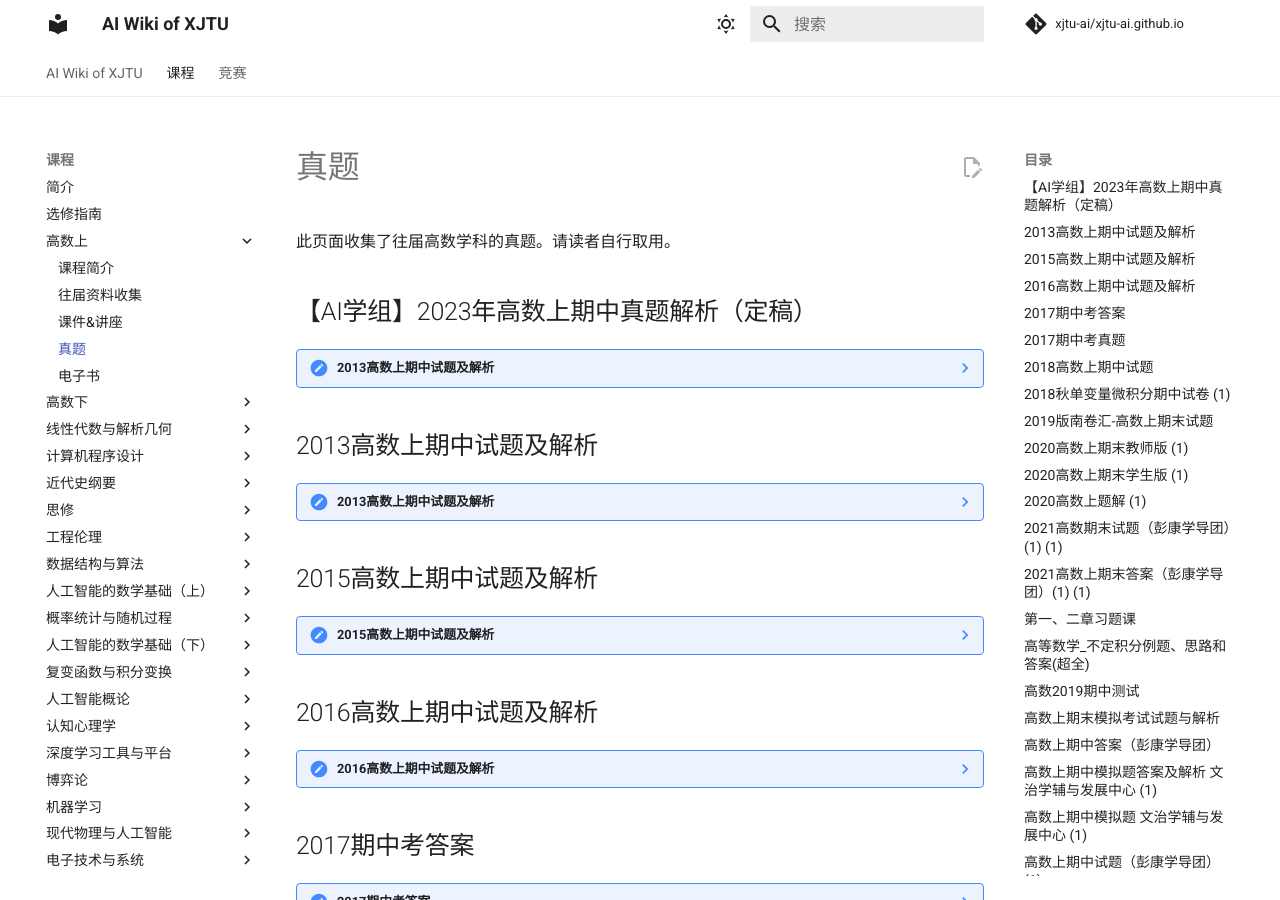
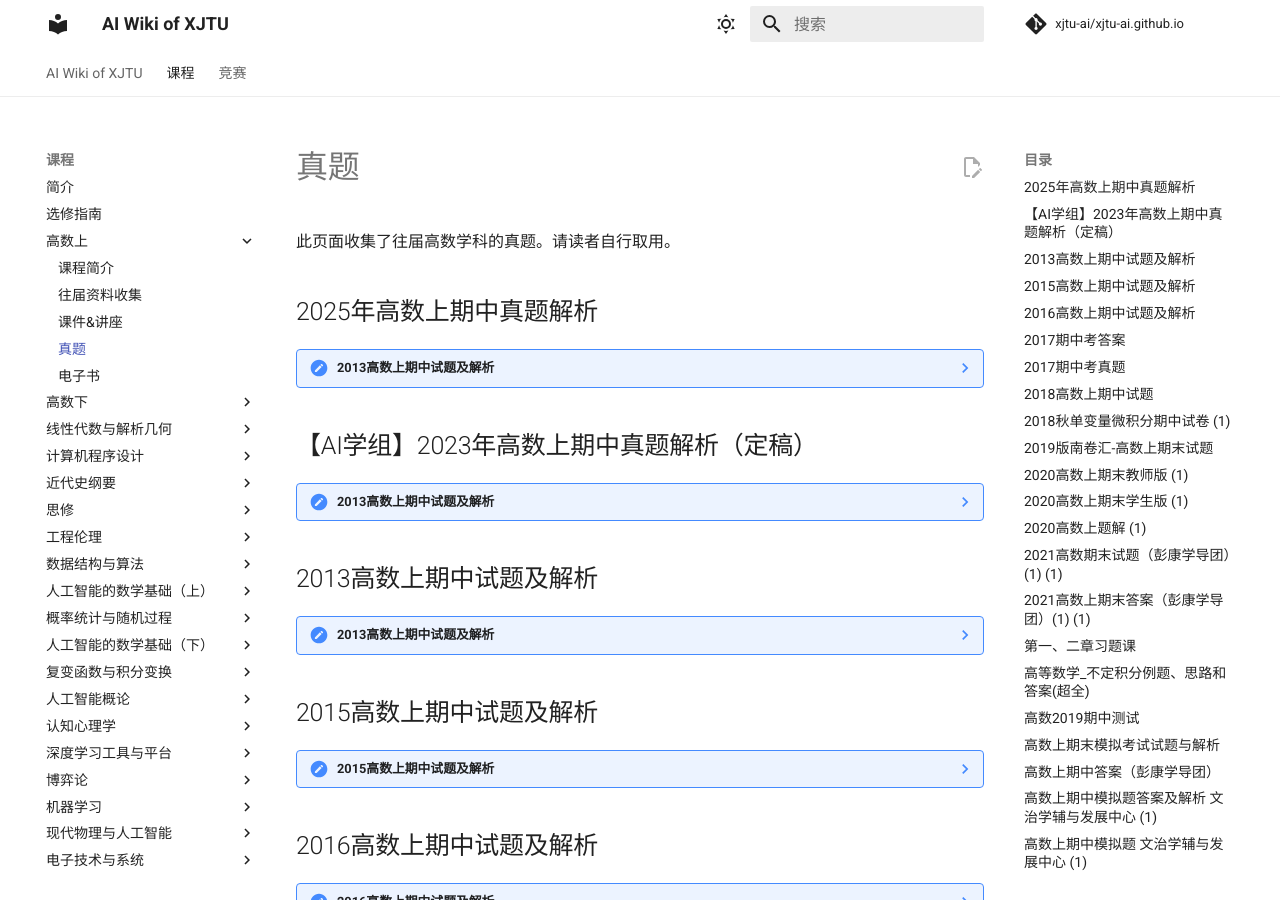
Before and after one commit to xjtu-ai/xjtu-ai.github.io, an MkDocs documentation site: the page built from docs/course/math/problem.md, in a window 1280 px wide and 900 px high. Built offline with MkDocs 1.6.1 and Material for MkDocs 9.7.7, drawn with Linux system fonts in a browser that asks for light colours; comment, search, counter and statistics services are not loaded.

Commit message:
提交了25年工科数学分析解析

```diff
--- a/docs/course/math/problem.md
+++ b/docs/course/math/problem.md
@@ -1,4 +1,9 @@
 此页面收集了往届高数学科的真题。请读者自行取用。
+
+## 2025年高数上期中真题解析
+
+??? note "2013高数上期中试题及解析"
+    <iframe loading="lazy" src="/static/course/math/problem/2025工科数学分析(上)期中考试真题解析 (1).pdf" type="application/pdf" width=100% height=1000px></iframe>
 
 ## 【AI学组】2023年高数上期中真题解析（定稿）
 
```
